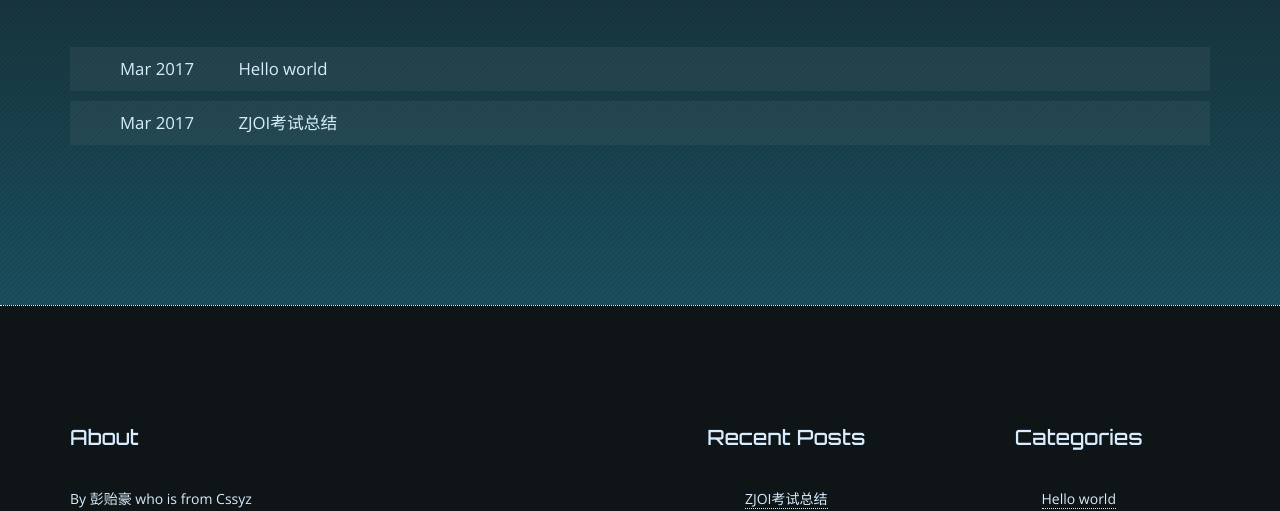
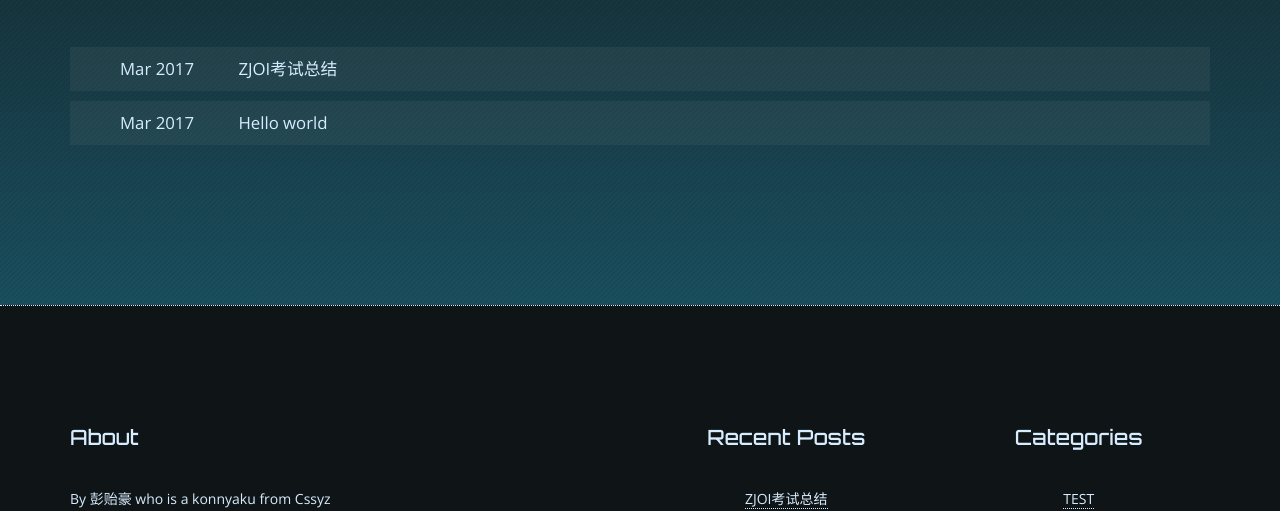
Before and after one commit to XY20130630/xy20130630.github.io, a plain HTML site: page archives/index.html in a window 1280 px wide. Shown: the part 283-794 px from the top of the page. Drawn offline with nearby package versions, Linux system fonts and the light colour scheme.

Commit message:
Site updated: 2017-03-24 15:46:01

```diff
--- a/archives/index.html
+++ b/archives/index.html
@@ -125,20 +125,20 @@
         <section class="main archive-container">
 
                 <div class="archive-post">
+    <a href="/2017/03/24/ZJOI游记/">
+        <span class="archive-date">
+            Mar 2017
+        </span>
+        ZJOI考试总结
+    </a>
+</div>
+
+                <div class="archive-post">
     <a href="/2017/03/23/Hello-world/">
         <span class="archive-date">
             Mar 2017
         </span>
         Hello world
-    </a>
-</div>
-
-                <div class="archive-post">
-    <a href="/2017/03/24/ZJOI游记/">
-        <span class="archive-date">
-            Mar 2017
-        </span>
-        ZJOI考试总结
     </a>
 </div>
 
@@ -157,7 +157,7 @@
             <div class="col-xs-12 col-sm-12 col-md-6 col-lg-6 footer-about">
                 <h2>About</h2>
                 <p>
-                    By 彭贻豪 who is from Cssyz
+                    By 彭贻豪 who is a konnyaku from Cssyz
                 </p>
             </div>
 
@@ -184,11 +184,11 @@
     <ul>
 
         <li>
-            <a class="footer-post" href="/categories/Hello-world/">Hello world</a>
+            <a class="footer-post" href="/categories/TEST/">TEST</a>
         </li>
 
         <li>
-            <a class="footer-post" href="/categories/TEST/">TEST</a>
+            <a class="footer-post" href="/categories/Hello-world/">Hello world</a>
         </li>
 
     </ul>
```
Also changed, not shown: 2017/03/23/Hello-world/index.html (+3 -3 lines), 2017/03/24/ZJOI游记/index.html (+3 -3 lines), archives/2017/03/index.html (+12 -12 lines), archives/2017/index.html (+12 -12 lines), categories/Hello-world/index.html (+3 -3 lines), categories/TEST/index.html (+3 -3 lines), index.html (+3 -3 lines), tags/Hello-world/index.html (+3 -3 lines), tags/TEST/index.html (+3 -3 lines).
